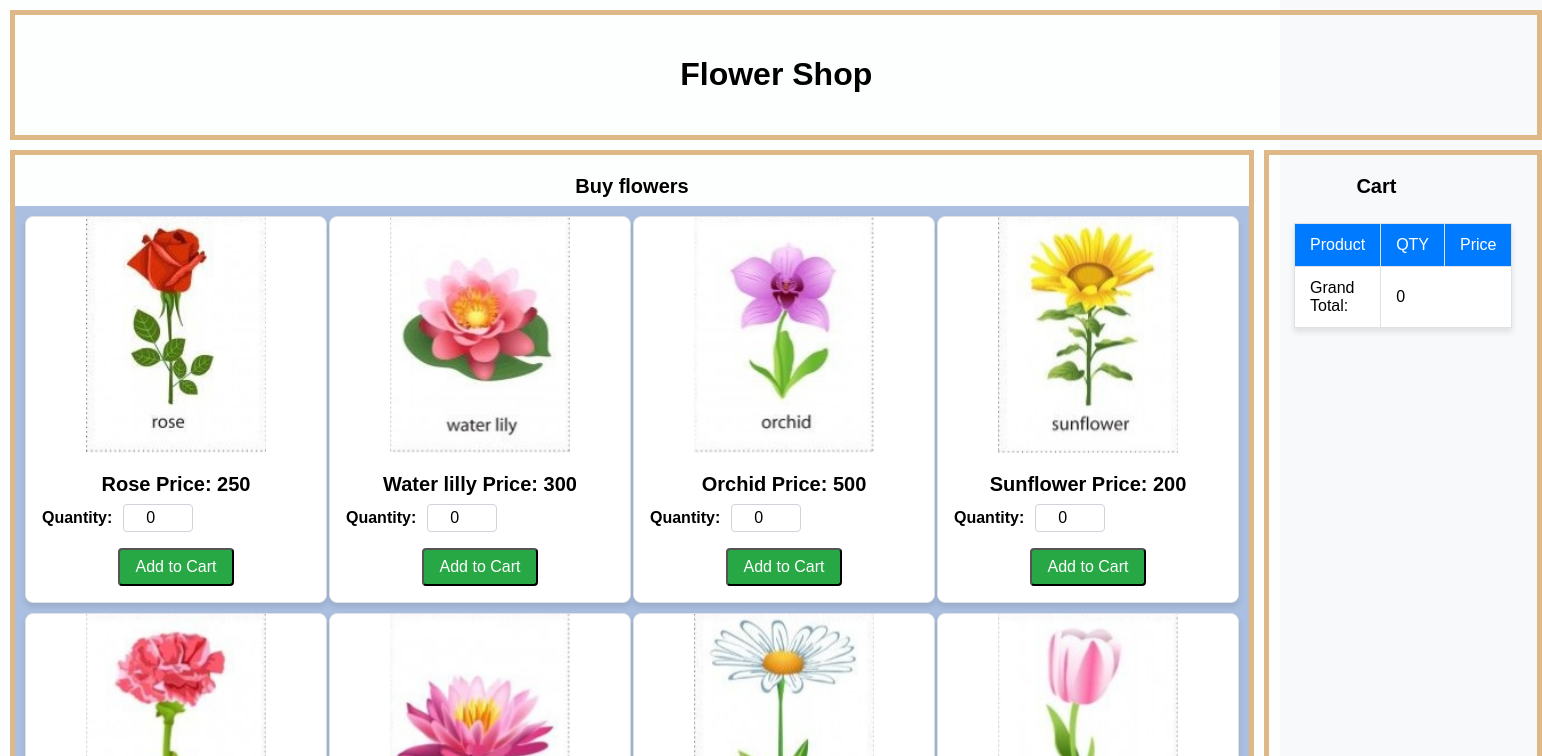
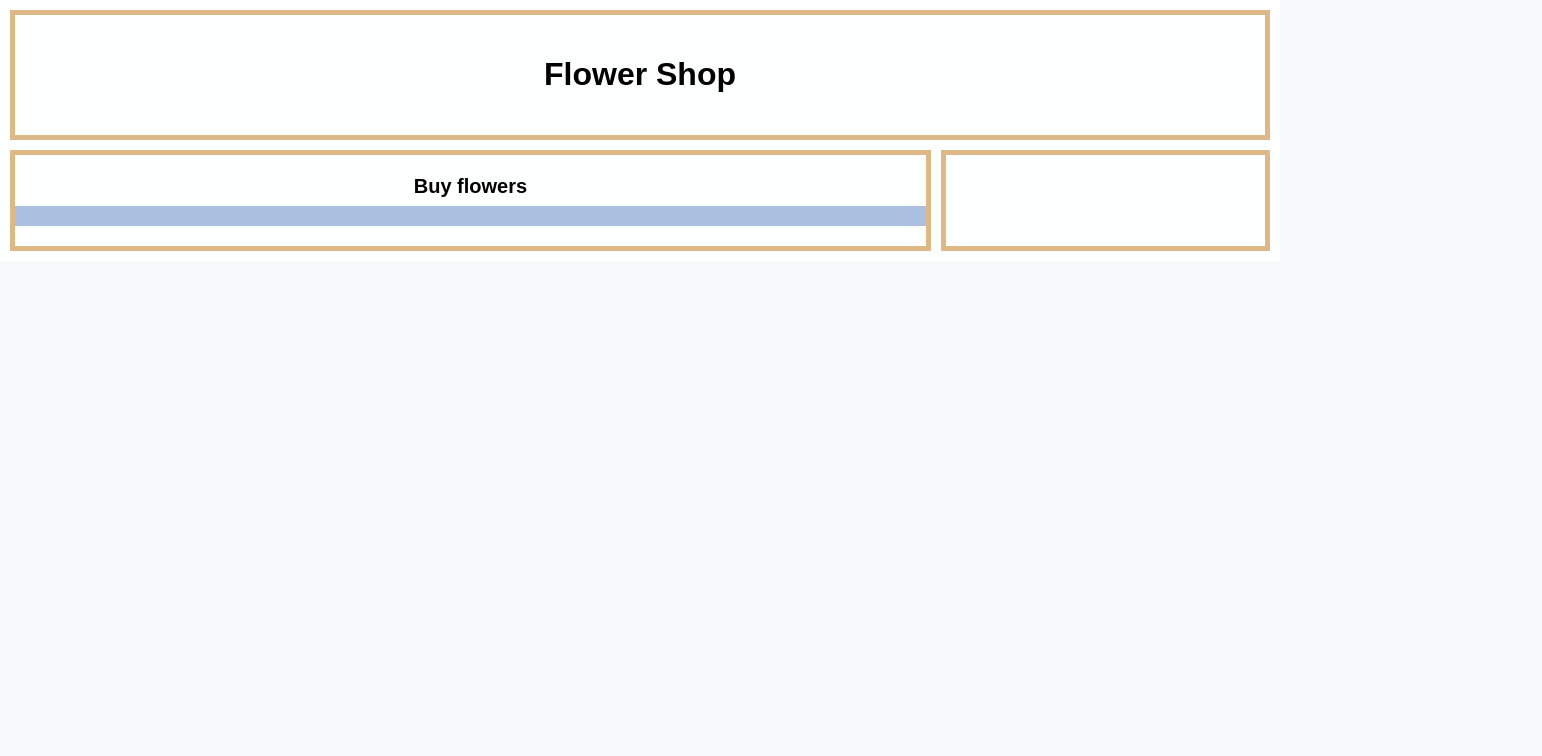
Before and after one commit to RavisaraJayasundara/IT3133_ICAE01, a React (Create React App) app in the folder icae01/: page / in a window 1280 px wide. Shown: the top 756 px of the page, 1542 px wide, since content can reach past the window. Built offline with nearby package versions, Linux system fonts and the light colour scheme.

Commit message:
update src

```diff
--- a/icae01/src/components/Cart.js
+++ b/icae01/src/components/Cart.js
@@ -1,33 +1,25 @@
-import React from 'react';
-
-export default function Cart({ cartItems }) {
-    const total = cartItems.reduce((acc, item) => acc + item.price * item.qty, 0);
+export default function Cart() {
 
     return (
         <div className="table-container">
             <h4 className="card-title">Cart</h4>
             <table>
                 <thead>
-                    <tr>
-                        <td>Product</td>
-                        <td>QTY</td>
-                        <td>Price</td>
-                    </tr>
+
+                    <td>Product</td>
+                    <td>QTY</td>
+                    <td>Price</td>
+
                 </thead>
-                <tbody>
-                    {cartItems.map(item => (
-                        <tr key={item.id}>
-                            <td>{item.name}</td>
-                            <td>{item.qty}</td>
-                            <td>{item.price * item.qty}</td>
-                        </tr>
-                    ))}
-                    <tr>
-                        <td>Grand Total:</td>
-                        <td colSpan={2}>{total}</td>
-                    </tr>
-                </tbody>
+                {
+
+                }
+                <tr>
+                    <td >Grand Total : </td>
+                    <td colSpan={2}>Grand Total</td>
+                </tr>
             </table>
+
         </div>
     );
 }
--- a/icae01/src/components/Product.js
+++ b/icae01/src/components/Product.js
@@ -1,40 +1,18 @@
 import '../assets/CSS/layout.css';
-import React, { useState } from 'react';
+export default function Product(){
 
-export default function Product({ flower, addToCart }) {
-    const [quantity, setQuantity] = useState(0);
+    return(
+        <div className="grid-item">
 
-    const handleAddToCart = () => {
-        if (quantity > 0) {
-            addToCart(flower, quantity);
-            setQuantity(0);
-        }
-    };
-
-    return (
-        <div className="grid-item">
-            <div className="card">
-                <img
-                    src={require(`../assets/image/${flower.img}`)}
-                    alt={flower.name}
-                />
-                <div className="card-body">
-                    <h5 className="card-title">
-                        {flower.name} Price: {flower.price}
-                    </h5>
-                    <div className="quantity-container">
-                        <label htmlFor="quantity">Quantity:</label>
-                        <input
-                            type="number"
-                            id="quantity"
-                            name="quantity"
-                            value={quantity}
-                            onChange={(e) => setQuantity(Number(e.target.value))}
-                        />
+            <div class="card">
+                <img  />
+                <div class="card-body">
+                    <h5 class="card-title">Price:</h5>
+                    <div class="quantity-container">
+                        <label for="quantity">Quantity:</label>
+                        <input type="number" id="quantity" name="quantity" />
                     </div>
-                    <button className="card-button" onClick={handleAddToCart}>
-                        Add to Cart
-                    </button>
+                    <button class="card-button">Add to Cart</button>
                 </div>
             </div>
         </div>
--- a/icae01/src/components/Products.js
+++ b/icae01/src/components/Products.js
@@ -1,23 +1,10 @@
+
 import '../assets/CSS/layout.css';
-import React, { useState } from 'react';
-import Product from './Product';
-import Cart from './Cart';
-import { flowers } from './FlowerDB';
 
-export default function Products() {
-    const [cartItems, setCartItems] = useState([]);
 
-    const addToCart = (flower, quantity) => {
-        const existingItem = cartItems.find(item => item.id === flower.id);
-        if (existingItem) {
-            existingItem.qty += quantity;
-            setCartItems([...cartItems]);
-        } else {
-            setCartItems([...cartItems, { ...flower, qty: quantity }]);
-        }
-    };
+export default function Products(){
 
-    return (
+    return(
         <>
             <div className="item1">
                 <h1>Flower Shop</h1>
@@ -25,14 +12,18 @@ export default function Products() {
             <div className="item2">
                 <h4 className="card-title">Buy flowers</h4>
                 <div className="grid-container">
-                    {flowers.map(flower => (
-                        <Product key={flower.id} flower={flower} addToCart={addToCart} />
-                    ))}
+                    {
+                        //product
+                    }
                 </div>
+
             </div>
             <div className="item3">
-                <Cart cartItems={cartItems} />
+                {
+                //cart
+                }
             </div>
         </>
     );
+
 }
```
